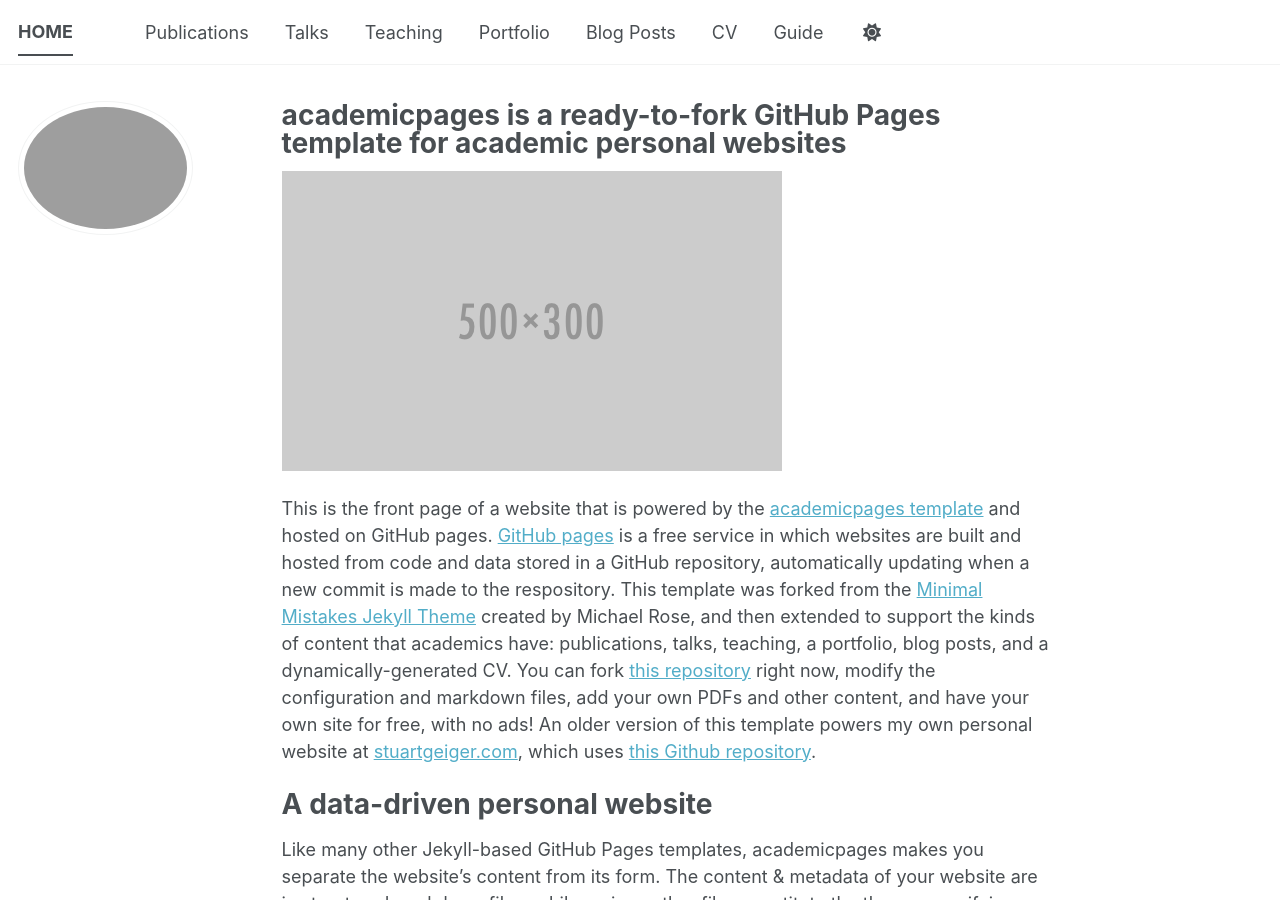
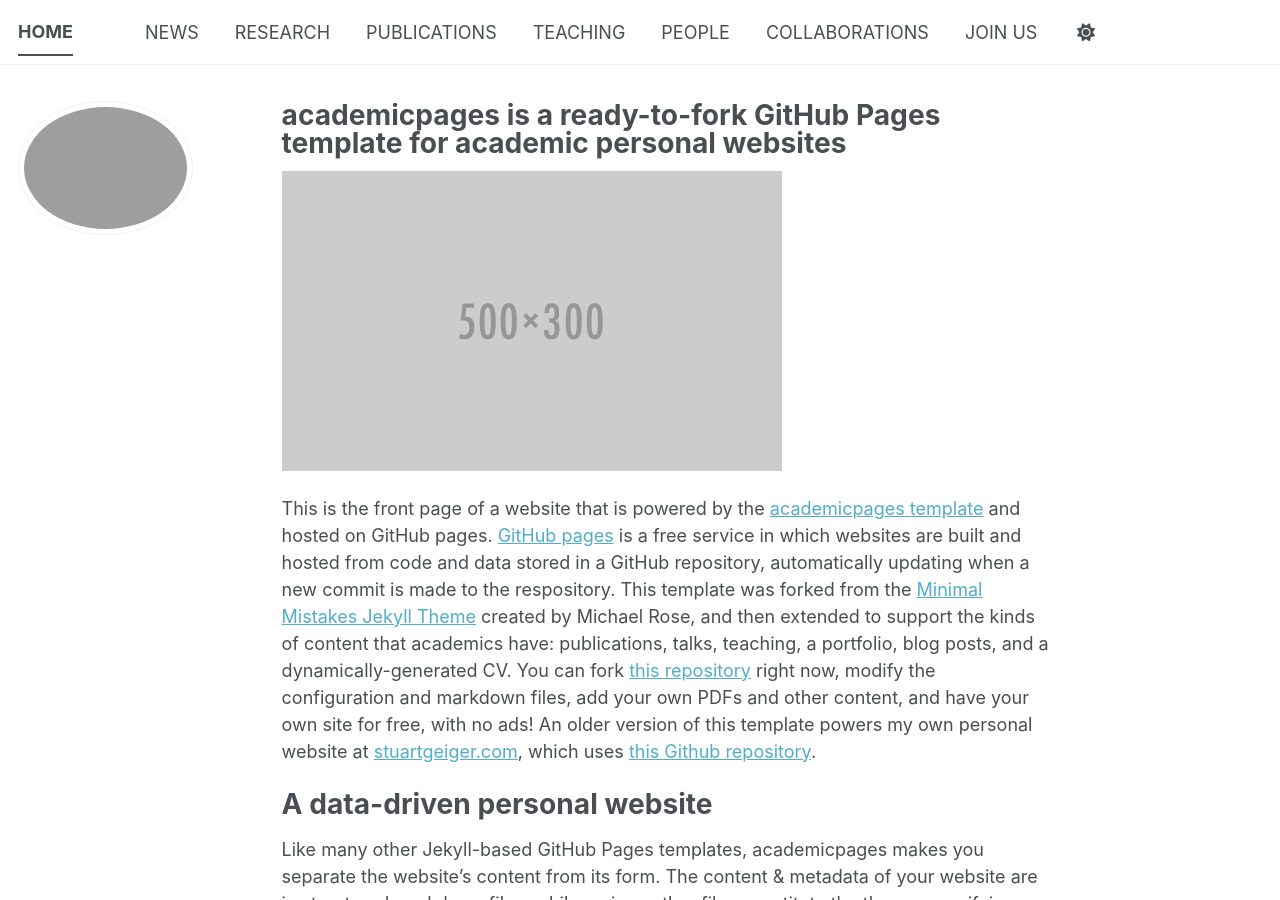
Before and after one commit to MPaperVideo/Mresearch, a Jekyll site: the page built from _pages/about.md, in a window 1280 px wide and 900 px high. Built offline with Jekyll 4.4.1, drawn with Linux system fonts in a browser that asks for light colours; a script bundle is joined from its source files by our own code; library files that are not in the unit come from our copies; some of the changed lines change nothing that is shown.

Commit message:
Update navigation.yml

```diff
--- a/_data/navigation.yml
+++ b/_data/navigation.yml
@@ -1,33 +1,22 @@
-# The following is the order of the links in the header of the website.
-#
-# Changing the order here will adjust the order and you can also add additional
-# links. Removing a link prevents it from showing in the header, but does not
-# prevent it from being included in the site.
-#
-# NOTE that only one of the CV options should be selected, the first is for the
-#      Markdown formatted page while the second is generated using JSON.
+# main links links
+main:
+  - title: "NEWS"
+    url: /news/
 
-main:
-  - title: "Publications"
+  - title: "RESEARCH"
+    url: /research/
+
+  - title: "PUBLICATIONS"
     url: /publications/
 
-  - title: "Talks"
-    url: /talks/
-
-  - title: "Teaching"
+  - title: "TEACHING"
     url: /teaching/
 
-  - title: "Portfolio"
-    url: /portfolio/
+  - title: "PEOPLE"
+    url: /people/
 
-  - title: "Blog Posts"
-    url: /year-archive/
+  - title: "COLLABORATIONS"
+    url: /collaborations/
 
-  - title: "CV"
-    url: /cv/
-
-  # - title: "CV"
-  #   url: /cv-json/
-
-  - title: "Guide"
-    url: /markdown/
+  - title: "JOIN US"
+    url: /joinus/
```
